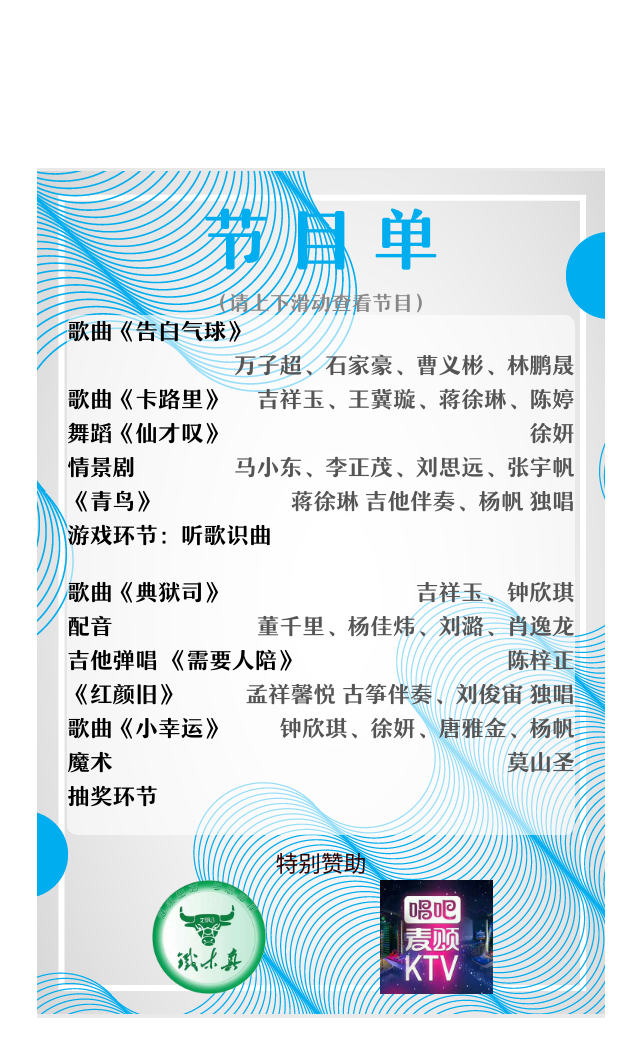
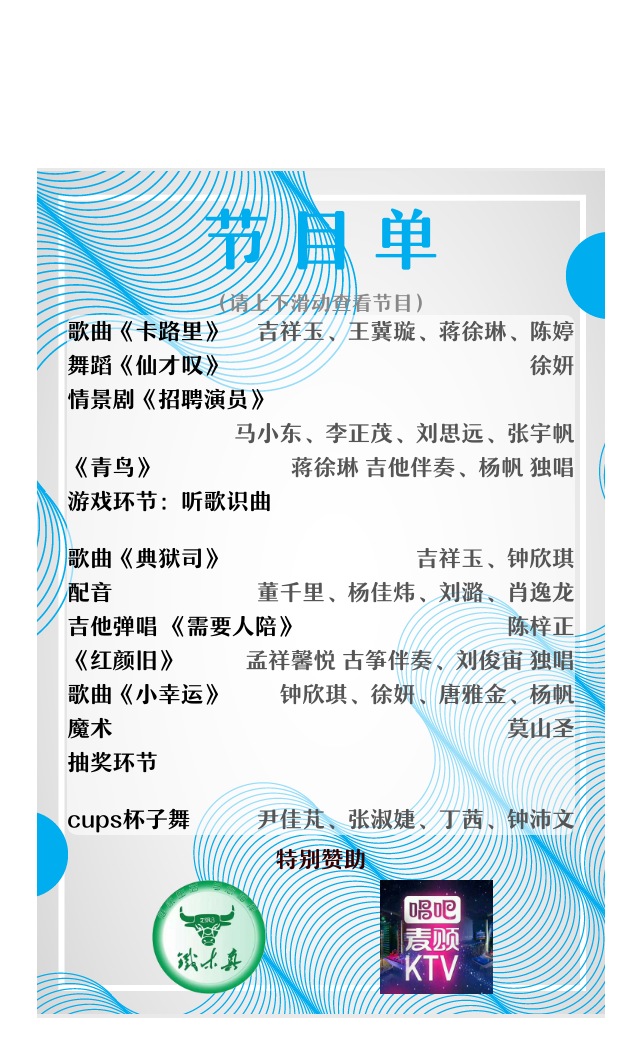
Before and after one commit to PKU-CESE-SU/pku-cese-su.github.io, a Jekyll site: the page 2018-09-fresh-shows.html, which Jekyll copies as it is, in a window 1280 px wide. Shown: the top 1057 px of the page, without its empty margins (319-959 px from the left). Built offline with Jekyll 4.4.1, drawn with Linux system fonts in a browser that asks for light colours.

Commit message:
2018-09-15

```diff
--- a/2018-09-fresh-shows.html
+++ b/2018-09-fresh-shows.html
@@ -100,10 +100,9 @@
                     <div id="title">节 目 单</div>
                     <div id="content-tip">（请上下滑动查看节目）</div>
                     <div id="content-box">
-                        <div class="show"><div class="show-name">歌曲《告白气球》</div><div class="show-player">万子超、石家豪、曹义彬、林鹏晟</div></div>
                         <div class="show"><div class="show-name">歌曲《卡路里》</div><div class="show-player">吉祥玉、王冀璇、蒋徐琳、陈婷</div></div>
                         <div class="show"><div class="show-name">舞蹈《仙才叹》</div><div class="show-player">徐妍</div></div>
-                        <div class="show"><div class="show-name">情景剧</div><div class="show-player">马小东、李正茂、刘思远、张宇帆</div></div>
+                        <div class="show"><div class="show-name">情景剧《招聘演员》</div><div class="show-player">马小东、李正茂、刘思远、张宇帆</div></div>
                         <div class="show"><div class="show-name">《青鸟》</div><div class="show-player">蒋徐琳 吉他伴奏、杨帆 独唱</div></div>
                         <div class="show"><div class="show-name">游戏环节：听歌识曲</div></div>
                         <div class="show-blank"></div>
@@ -118,6 +117,7 @@
                         <div class="show"><div class="show-name">cups杯子舞</div><div class="show-player">尹佳芃、张淑婕、丁茜、钟沛文</div></div>
                         <div class="show"><div class="show-name">电子琴独奏《拉德茨基进行曲》+《赛马》</div><div class="show-player">周方升</div></div>
                         <div class="show"><div class="show-name">歌曲《庐州月》</div><div class="show-player">聂齐越、张晓彤</div></div>
+                        <div class="show"><div class="show-name">歌曲《WiWing WiWing》</div><div class="show-player">李洪官、张东旭、崔刚瑀</div></div>
                         <div class="show"><div class="show-name">韩舞串烧《good luck + babe》</div><div class="show-player">尹佳芃</div></div>
                         <div class="show"><div class="show-name">合唱《清白之年》</div><div class="show-player">18级硕士生</div></div>
                         <div class="show"><div class="show-name">舞蹈《卡路里》</div><div class="show-player">18级硕士生</div></div>
```
Also changed, not shown: images/2018-09-fresh.ttf.
